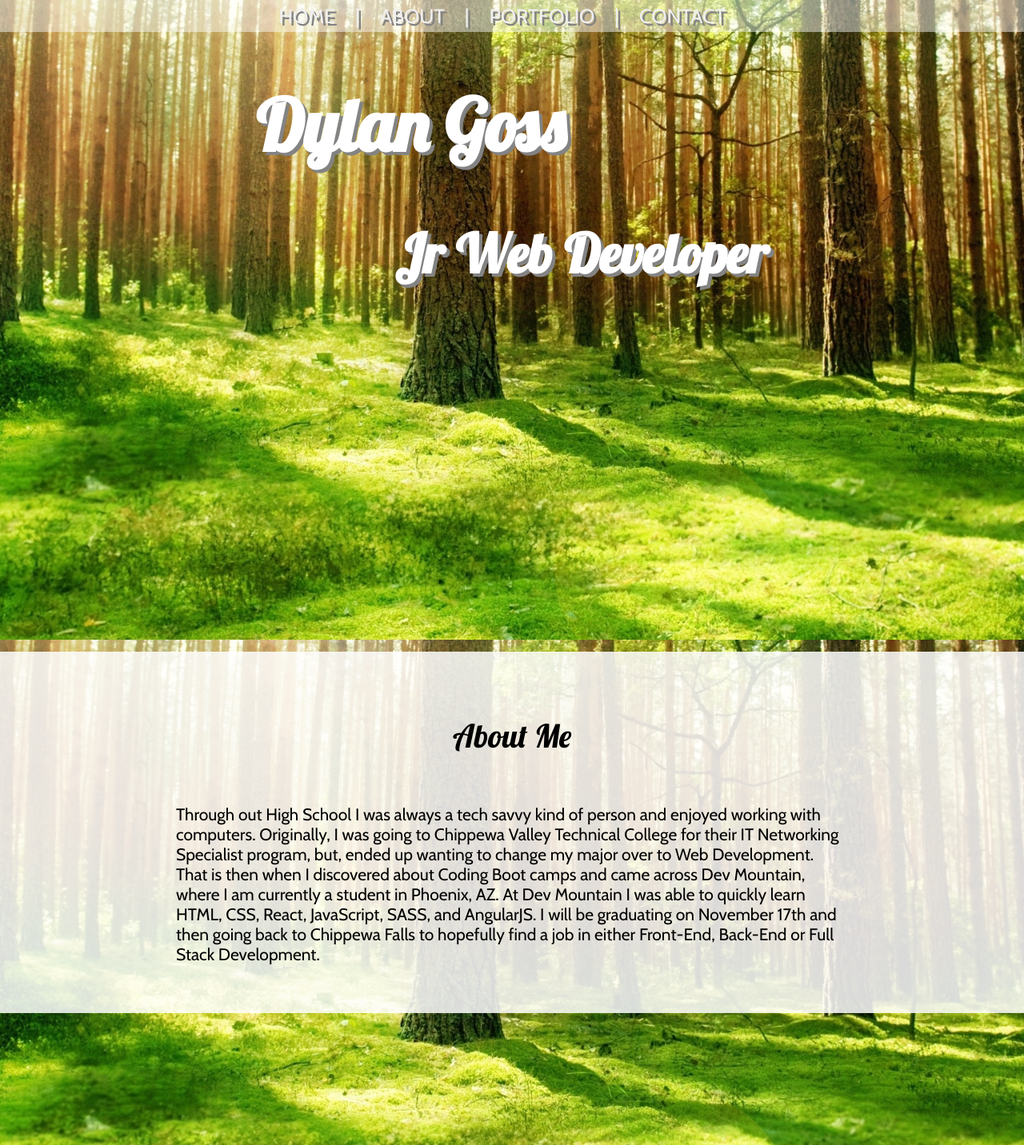
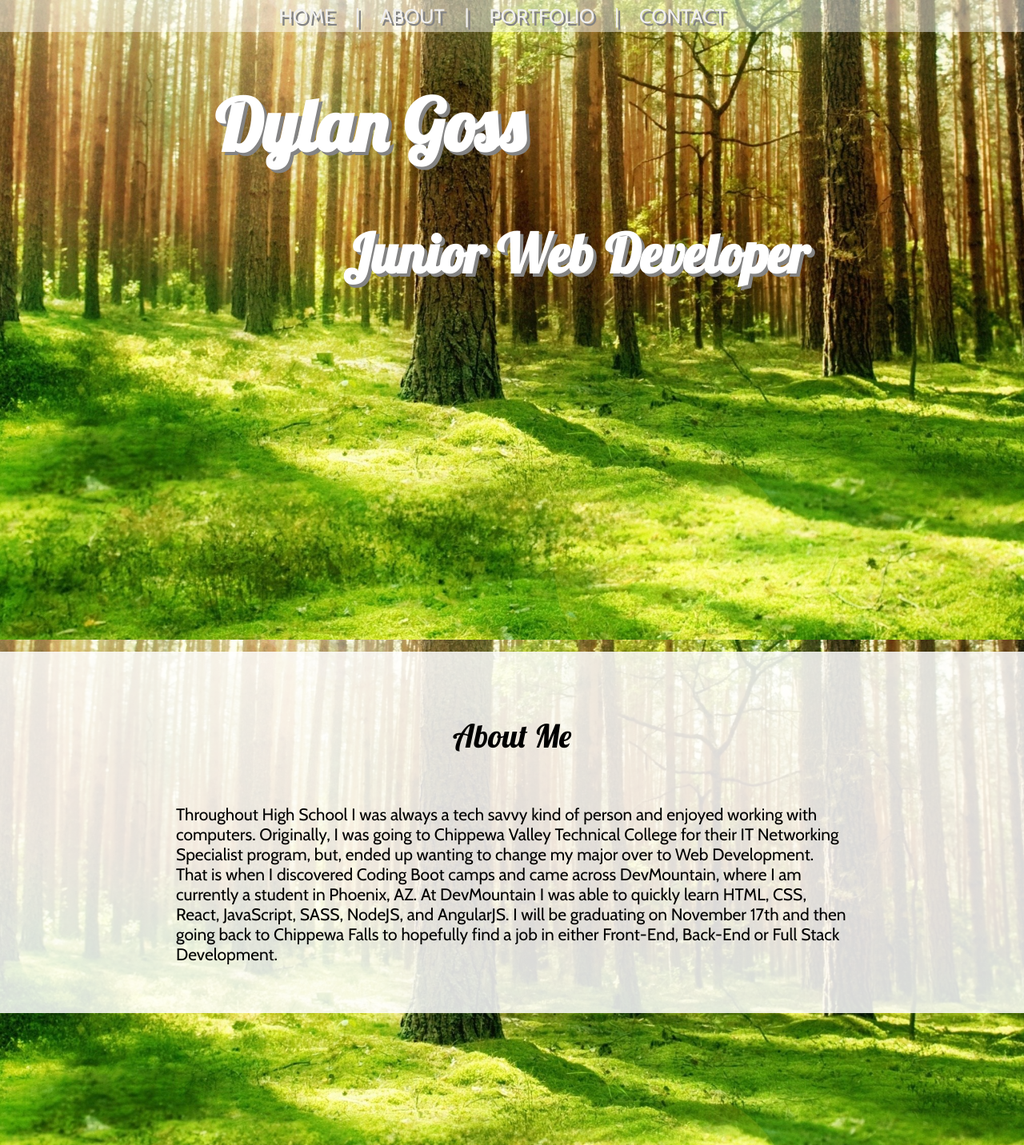
Before and after one commit to Dgoss16/portfolio, a React (Create React App) app: page / in a window 1280 px wide. Shown: the top 1432 px of the page at 80% size. Built offline with nearby package versions, Linux system fonts and the light colour scheme.

Commit message:
fixed gramar in about section

```diff
--- a/src/Components/About/About.js
+++ b/src/Components/About/About.js
@@ -9,12 +9,12 @@ class About extends Component {
                     <div className='aboutMeText'>
                         <div className='aboutMeTitleContainer'>
                         <p  id='About' className='aboutMeTitle'>About Me</p></div>
-                        <p>Through out High School I was always a tech savvy kind of person and enjoyed working
+                        <p>Throughout High School I was always a tech savvy kind of person and enjoyed working
                         with computers. Originally, I was going to Chippewa Valley Technical College for their
                         IT Networking Specialist program, but, ended up wanting to change my major over to Web
-                        Development. That is then when I discovered about Coding Boot camps and came across
-                        Dev Mountain, where I am currently a student in Phoenix, AZ. At Dev Mountain I was able
-                        to quickly learn HTML, CSS, React, JavaScript, SASS, and AngularJS. I will be graduating
+                        Development. That is when I discovered Coding Boot camps and came across
+                        DevMountain, where I am currently a student in Phoenix, AZ. At DevMountain I was able
+                        to quickly learn HTML, CSS, React, JavaScript, SASS, NodeJS, and AngularJS. I will be graduating
                         on November 17th and then going back to Chippewa Falls to hopefully find a job in either
                         Front-End, Back-End or Full Stack Development.</p>
                 </div>
--- a/src/Components/Title/Title.css
+++ b/src/Components/Title/Title.css
@@ -11,7 +11,7 @@
 }
 
 .titleContainer {
-    width: 50%;
+    width: 58%;
 }
 
 h1 {
--- a/src/Components/Title/Title.js
+++ b/src/Components/Title/Title.js
@@ -7,7 +7,7 @@ class Title extends Component {
             <div className='title'>
                 <div className='titleContainer'>
                     <h1 id='Home'>Dylan Goss</h1>
-                    <h2>Jr Web Developer</h2>
+                    <h2>Junior Web Developer</h2>
                 </div>
             </div>
         )
```
